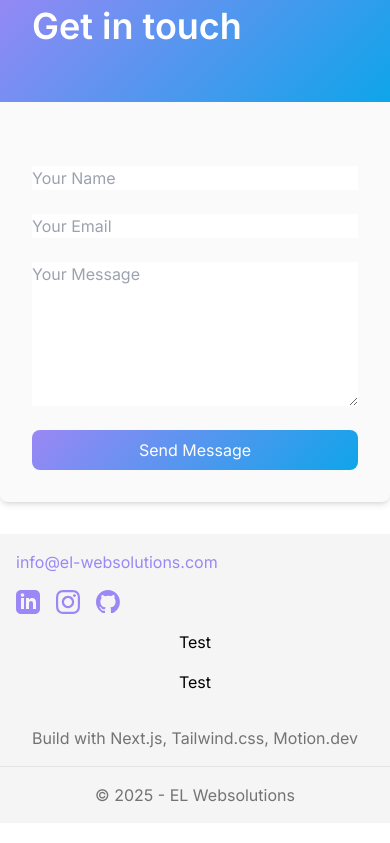
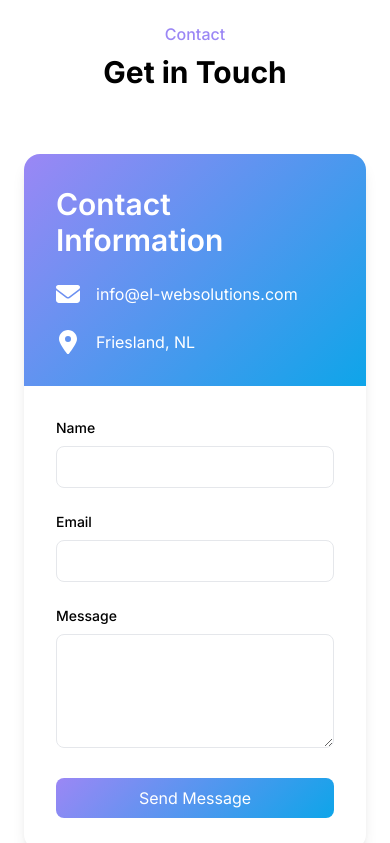
Before and after one commit to EgbertLudema/EL-Websolutions-React, a Next.js app: page / in a window 390 px wide. Shown: the part 8660-9503 px from the top of the page. Built offline with nearby package versions, Linux system fonts and the light colour scheme.

Commit message:
Updated contact form

```diff
--- a/components/contact.tsx
+++ b/components/contact.tsx
@@ -1,22 +1,68 @@
+import { FaEnvelope } from "react-icons/fa6";
+import { FaLocationDot } from "react-icons/fa6";
+
+
 export default function Contact(){
     return(
-        <section className="py-8 shadow-md contact">
-            <div className="container">
-                <div className="grid grid-cols-1 md:grid-cols-2 gap-8 rounded-lg bg-neutral-50 dark:bg-neutral-900 shadow-md overflow-clip">
-                    <div className="flex flex-col gradient-bg p-8">
-                        <h2 className="text-white mb-6">Get in touch</h2>
-                        {/* Contact icons & email */}
+        <section id="contact" className="py-20 bg-background">
+            <div className="container mx-auto px-6">
+                <div className="text-center mb-16">
+                <span className="text-primary font-medium">Contact</span>
+                <h2 className="text-3xl md:text-4xl font-bold mt-2">Get in Touch</h2>
+                </div>
+                <div className="max-w-4xl mx-auto bg-background rounded-2xl shadow-lg overflow-hidden">
+                <div className="grid md:grid-cols-2">
+                    <div className="p-8 bg-gradient-primary text-white">
+                        <h3 className="text-3xl font-semibold mb-6">Contact Information</h3>
+                        <div className="space-y-6">
+                            <div className="flex items-center space-x-4">
+                            <FaEnvelope className="w-6 h-6" />
+                            <span>info@el-websolutions.com</span>
+                            </div>
+                            <div className="flex items-center space-x-4">
+                            <FaLocationDot className="w-6 h-6" />
+                            <span>Friesland, NL</span>
+                            </div>
+                        </div>
                     </div>
-                    <div className="p-8">
-                        <form action="" method="POST">
-                            <div className="grid grid-cols-1 gap-6">
-                                <input type="text" name="name" placeholder="Your Name" className="input" required />
-                                <input type="email" name="email" placeholder="Your Email" className="input" required />
-                                <textarea name="message" placeholder="Your Message" rows={6} className="input" required />
-                                <button type="submit" className="py-3 px-6 gradient-btn">Send Message</button>
-                            </div>
-                        </form>
+                    <form className="p-8">
+                    <div className="space-y-6">
+                        <div>
+                        <label className="block text-sm font-medium text-foreground mb-2">
+                            Name
+                        </label>
+                        <input
+                            type="text"
+                            className="w-full px-4 py-2 border border-border bg-background rounded-lg focus:ring-2 focus:ring-primary focus:border-transparent"
+                        />
+                        </div>
+                        <div>
+                        <label className="block text-sm font-medium text-foreground mb-2">
+                            Email
+                        </label>
+                        <input
+                            type="email"
+                            className="w-full px-4 py-2 border border-border bg-background rounded-lg focus:ring-2 focus:ring-primary focus:border-transparent"
+                        />
+                        </div>
+                        <div>
+                        <label className="block text-sm font-medium text-foreground mb-2">
+                            Message
+                        </label>
+                        <textarea
+                            rows={4}
+                            className="w-full px-4 py-2 border border-border bg-background rounded-lg focus:ring-2 focus:ring-primary focus:border-transparent"
+                        />
+                        </div>
+                        <button
+                        type="submit"
+                        className="w-full px-8 py-3 gradient-btn"
+                        >
+                        Send Message
+                        </button>
                     </div>
+                    </form>
+                </div>
                 </div>
             </div>
         </section>
```
